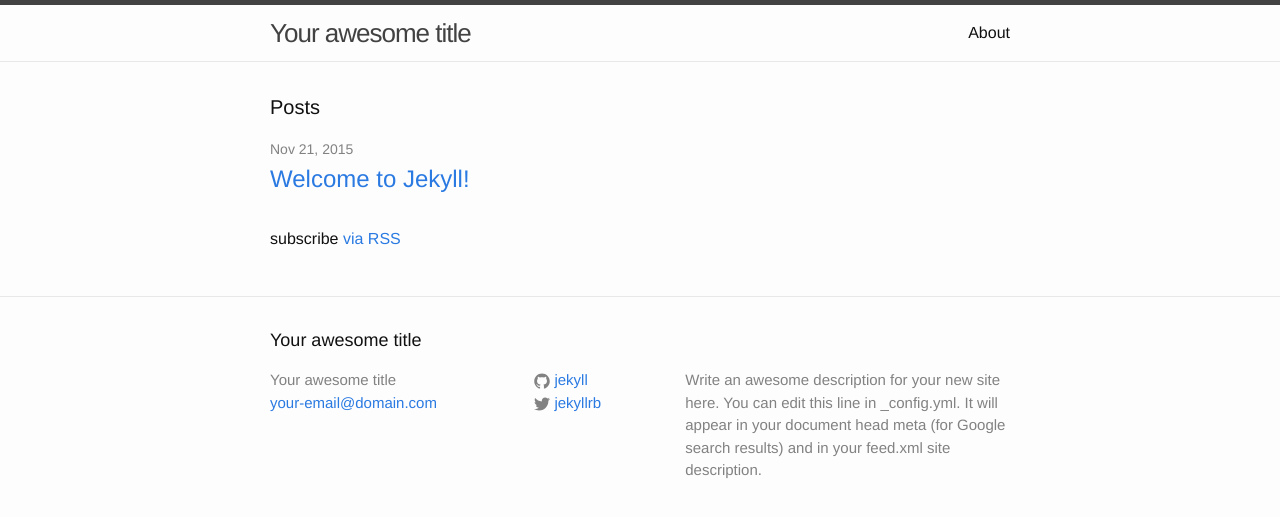
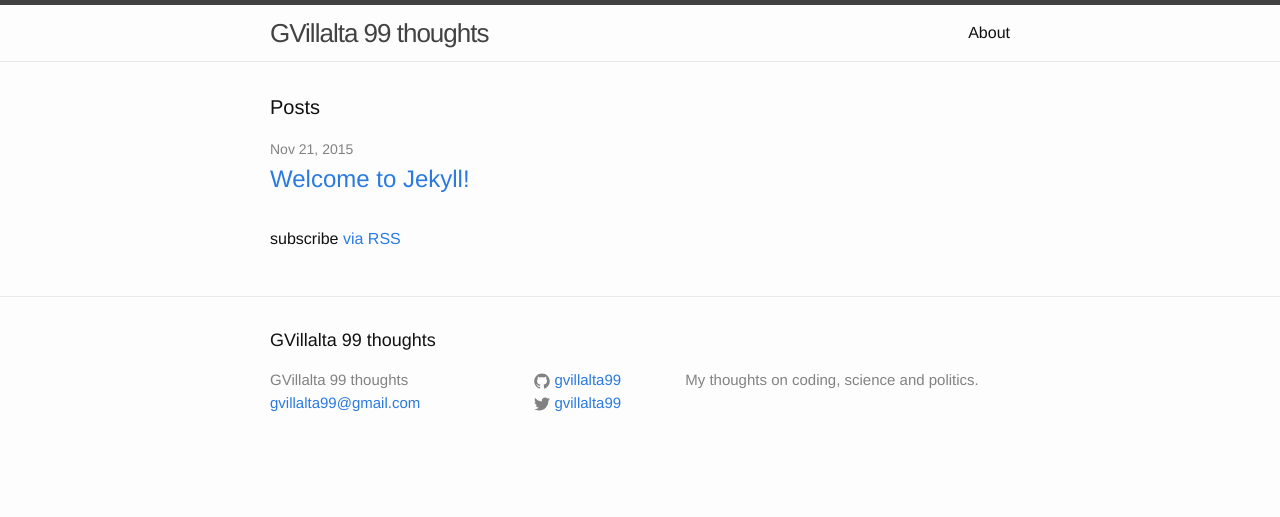
Before and after one commit to gvillalta99/gvillalta99.github.io, a Jekyll site: the page built from index.html, in a window 1280 px wide. Shown: the top 517 px of the page. Built offline with Jekyll 4.4.1, drawn with Linux system fonts in a browser that asks for light colours.

Commit message:
Setup configuration

```diff
--- /dev/null
+++ b/Gemfile
@@ -0,0 +1,2 @@
+source 'https://rubygems.org'
+gem 'github-pages'
--- a/_config.yml
+++ b/_config.yml
@@ -1,14 +1,12 @@
 # Site settings
-title: Your awesome title
-email: your-email@domain.com
+title: GVillalta 99 thoughts
+email: gvillalta99@gmail.com
 description: > # this means to ignore newlines until "baseurl:"
-  Write an awesome description for your new site here. You can edit this
-  line in _config.yml. It will appear in your document head meta (for
-  Google search results) and in your feed.xml site description.
+  My thoughts on coding, science and politics.
 baseurl: "" # the subpath of your site, e.g. /blog/
-url: "http://yourdomain.com" # the base hostname & protocol for your site
-twitter_username: jekyllrb
-github_username:  jekyll
+url: "http://gvillalta99.github.io" # the base hostname & protocol for your site
+twitter_username: gvillalta99
+github_username: gvillalta99
 
 # Build settings
 markdown: kramdown
```
Also changed, not shown: Gemfile.lock (added).
